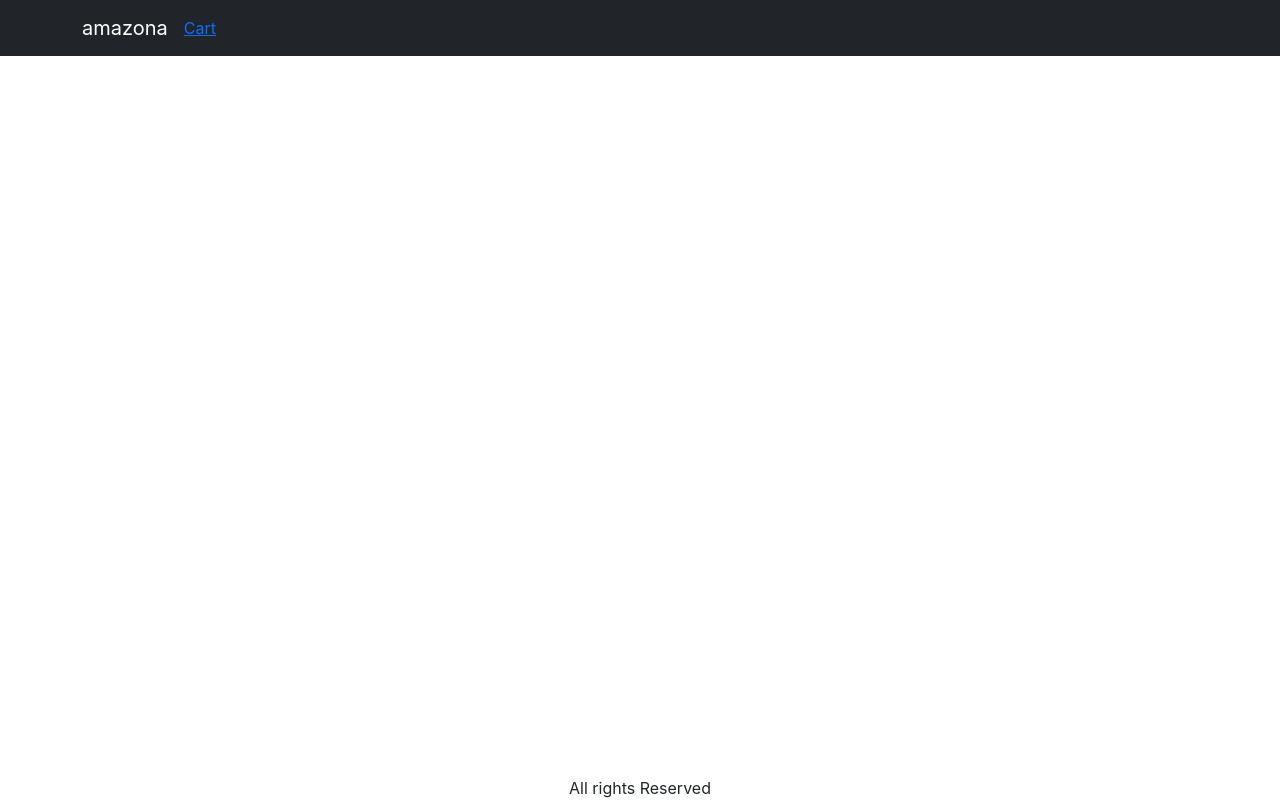
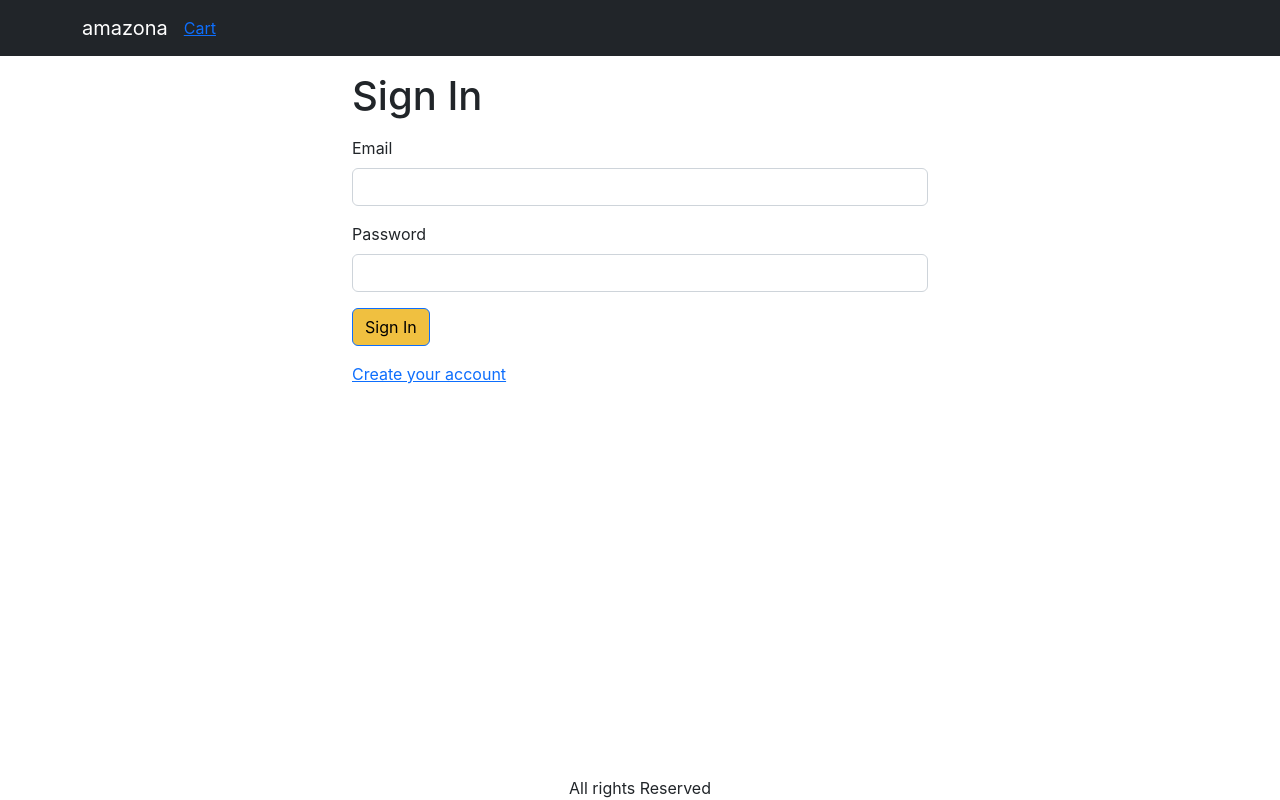
Before and after one commit to AdityaPandya23/NovaExchange_EcommerceApp, a React (Create React App) app in the folder frontend/: page /signin in a window 1280 px wide. Built offline with nearby package versions, Linux system fonts and the light colour scheme.

Commit message:
Create Sign-In Screen

```diff
--- a/frontend/src/App.js
+++ b/frontend/src/App.js
@@ -9,6 +9,7 @@
 import { useContext } from 'react';
 import { Store } from './Store';
 import CartScreen from './screens/CartScreen';
+import SigninScreen from './screens/SigninScreen';
 
 //Bootstrap components: Navbar,Container,
 function App() {
@@ -42,6 +43,7 @@
             <Routes>
               <Route path="/product/:slug" element={<ProductScreen />} />
               <Route path="/cart" element={<CartScreen />} />
+              <Route path="/signin" element={<SigninScreen />} />
               <Route path="/" element={<HomeScreen />} />
             </Routes>
           </Container>
--- a/frontend/src/index.css
+++ b/frontend/src/index.css
@@ -44,3 +44,6 @@
 .img-thumbnail {
   height: 80px;
 }
+.small-container {
+  max-width: 600px;
+}
--- a/frontend/src/screens/CartScreen.js
+++ b/frontend/src/screens/CartScreen.js
@@ -17,12 +17,7 @@
     cart: { cartItems },
   } = state;
 
-  const updateCartHandler = async (item, quantity) => {
-    const { data } = await axios.get(`/api/products/${item._id}`);
-    if (data.countInStock < quantity) {
-      window.alert('Sorry. Product is out of Stock');
-      return;
-    }
+  const updateCartHandler = (item, quantity) => {
     ctxDispatch({
       type: 'CART_ADD_ITEM',
       payload: { ...item, quantity },
--- a/frontend/src/screens/ProductScreen.js
+++ b/frontend/src/screens/ProductScreen.js
@@ -54,18 +54,14 @@
   //About AddToCartHandler.
   const { state, dispatch: ctxDispatch } = useContext(Store);
   const { cart, userInfo } = state;
-  const addToCartHandler = async () => {
+  const addToCartHandler = () => {
     const existItem = cart.cartItems.find((x) => x._id === product._id);
     const quantity = existItem ? existItem.quantity + 1 : 1;
-    const { data } = await axios.get(`/api/products/${product._id}`);
-    if (data.countInStock < quantity) {
-      window.alert('Sorry. Product is out of stock');
-      return;
-    }
     ctxDispatch({
       type: 'CART_ADD_ITEM',
-      payload: { ...product, quantity: 1 },
+      payload: { ...product, quantity },
     });
+
     navigate('/cart');
   };
 
--- /dev/null
+++ b/frontend/src/screens/SigninScreen.js
@@ -0,0 +1,35 @@
+import Button from 'react-bootstrap/Button';
+import Container from 'react-bootstrap/Container';
+import Form from 'react-bootstrap/Form';
+import { Helmet } from 'react-helmet-async';
+import { Link, useLocation } from 'react-router-dom';
+
+export default function SigninScreen() {
+  const { search } = useLocation();
+  const redirectInUrl = new URLSearchParams(search).get('redirect');
+  const redirect = redirectInUrl ? redirectInUrl : '/';
+  return (
+    <Container className="small-container">
+      <Helmet>
+        <title>Sign In</title>
+      </Helmet>
+      <h1 className="my-3">Sign In</h1>
+      <Form>
+        <Form.Group className="mb-3" controlId="email">
+          <Form.Label>Email</Form.Label>
+          <Form.Control type="email" required />
+        </Form.Group>
+        <Form.Group className="mb-3" controlId="password">
+          <Form.Label>Password</Form.Label>
+          <Form.Control type="password" required />
+        </Form.Group>
+        <div className="mb-3">
+          <Button type="submit">Sign In</Button>
+        </div>
+        <div className="mb-3">
+          <Link to={`/signup?redirect=${redirect}`}>Create your account</Link>
+        </div>
+      </Form>
+    </Container>
+  );
+}
```
